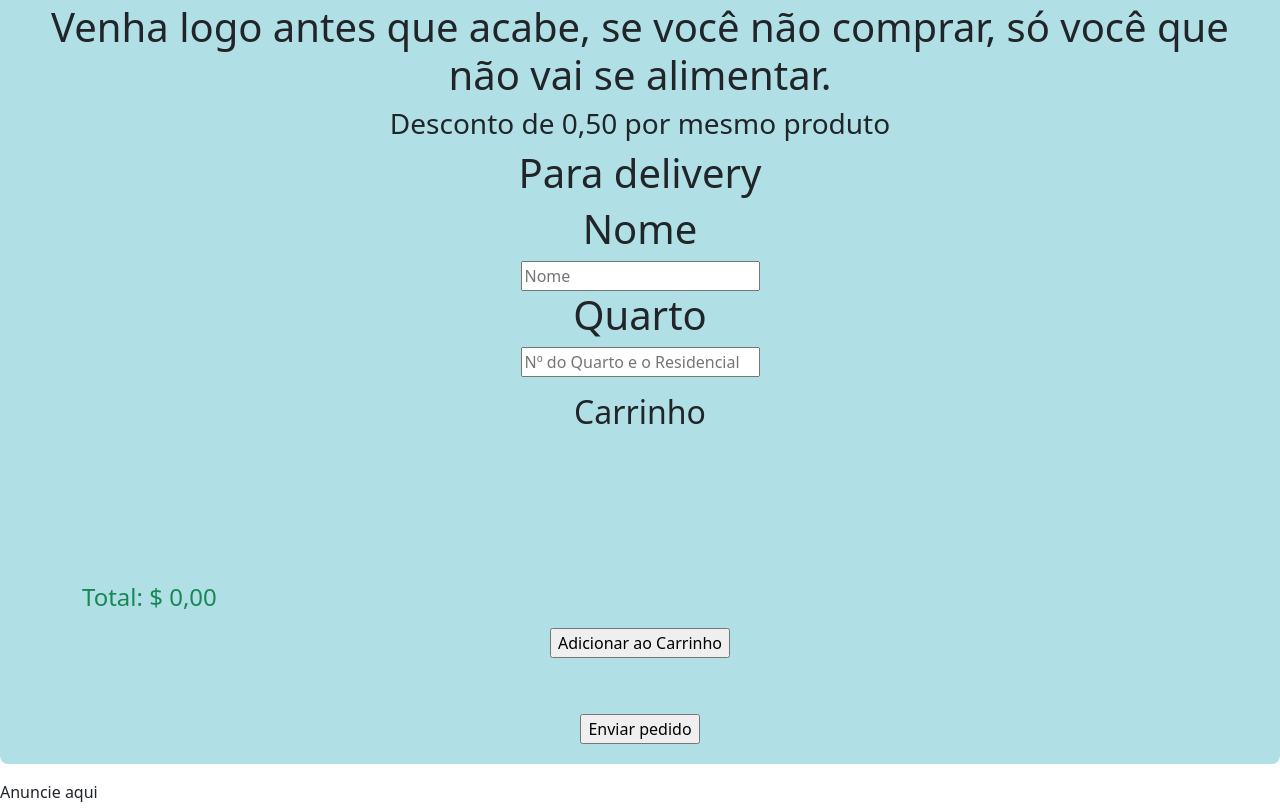
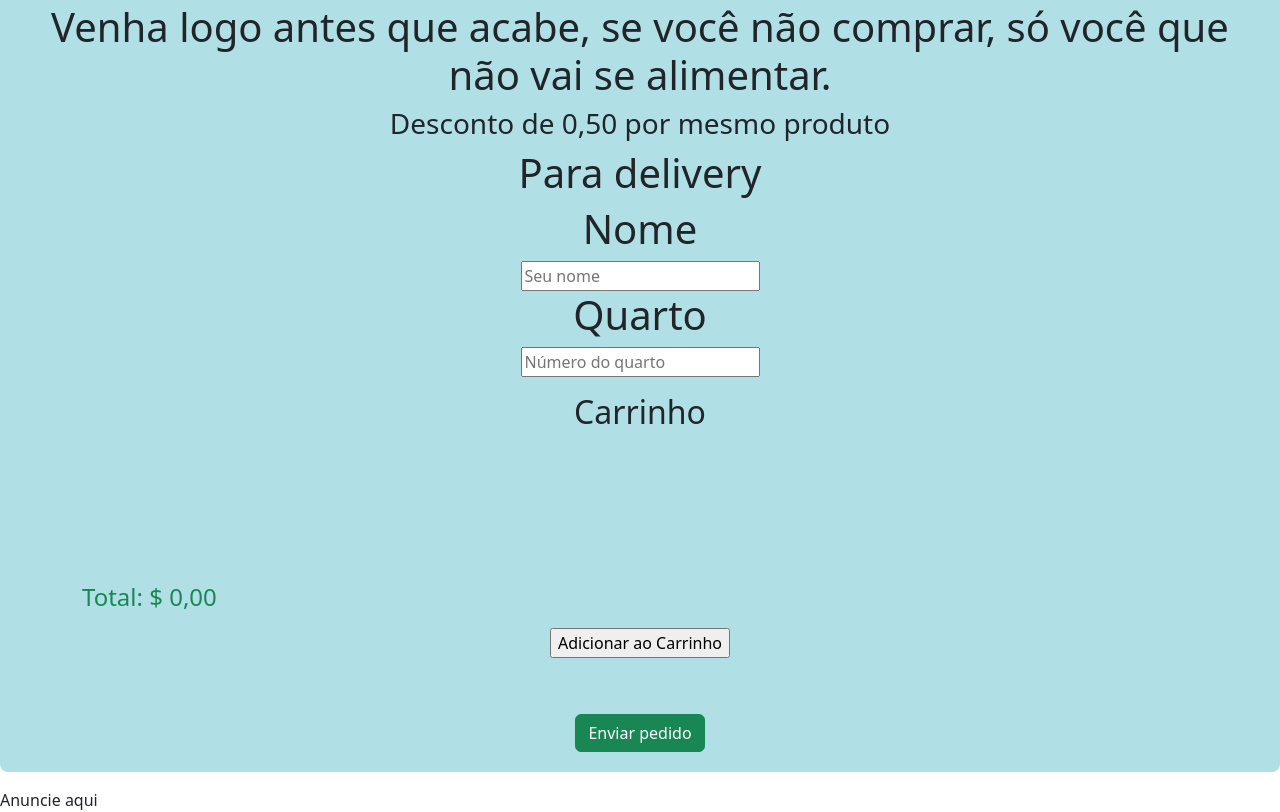
Before and after one commit to Lakes-ro/Vendas, a plain HTML site: page index.html in a window 1280 px wide. Shown: the part 1368-2180 px from the top of the page. Drawn offline with nearby package versions, Linux system fonts and the light colour scheme.

Commit message:
Update index.html

```diff
--- a/index.html
+++ b/index.html
@@ -154,11 +154,11 @@
 
             <h1>Nome</h1>
 
-            <input onkeyup="eventEscrever(event)" type="text" placeholder="Nome" id="nome" required>
+           <input type="text" id="nome" placeholder="Seu nome" required>
 
             <h1>Quarto</h1>
 
-            <input onkeyup="eventEscrever(event)" type="text" placeholder="Nº do Quarto e o Residencial" id="quarto" required>
+            <input type="text" id="quarto" placeholder="Número do quarto" required>
 
             <p></p>
 
@@ -199,7 +199,8 @@
             <p></p>
 
 
-            <input onclick="Envio(); return true;" type="submit" value="Enviar pedido" id="Enviar_pedido">
+            <button class="btn btn-success" onclick="Envio()">Enviar pedido</button>
+
 
         </div>
 
```
